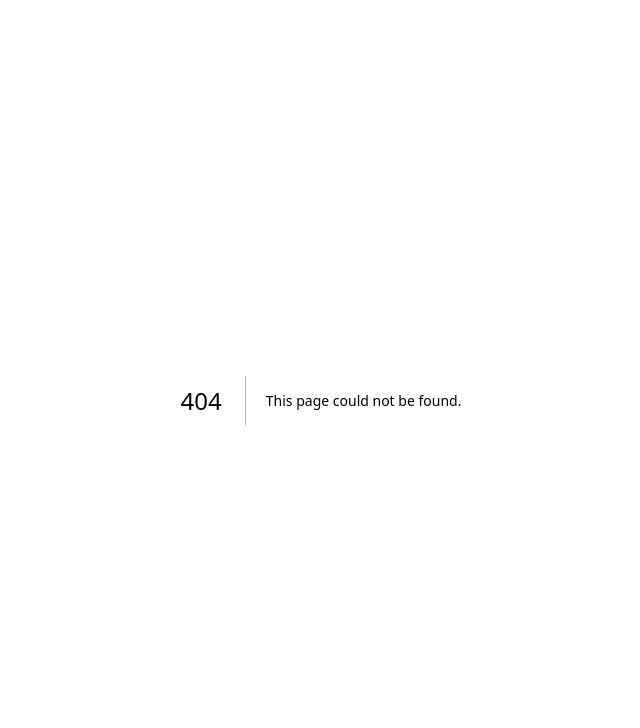
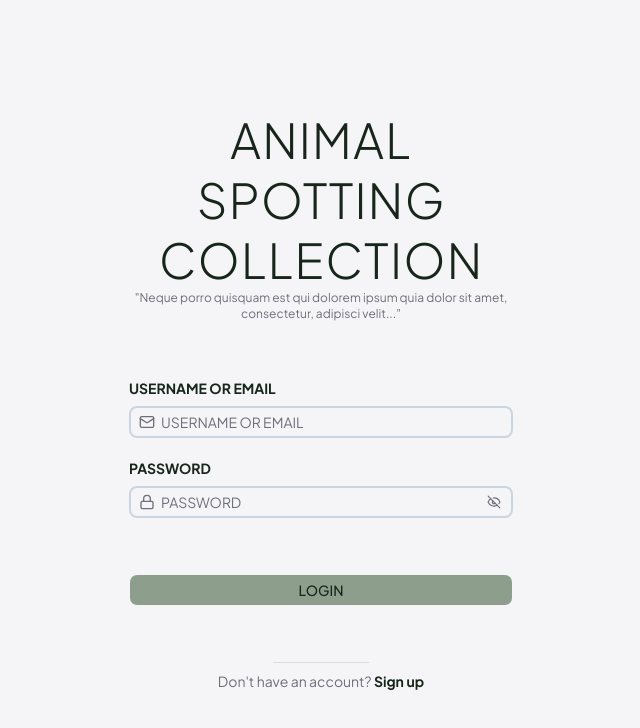
Before and after one commit to Kittikav1n/ANIMAL-SPOTTING-COLLECTION, a Next.js app in the folder my-web-app/: page /login in a window 1280 px wide. Before the commit this address had no page. Shown: the top 728 px of the page, without its empty margins (319-959 px from the left). Built offline with nearby package versions, Linux system fonts and the light colour scheme.

Commit message:
feat: add login page UI with input groups, icons and password toggle

```diff
--- /dev/null
+++ b/my-web-app/app/login/page.tsx
@@ -0,0 +1,80 @@
+"use client";
+
+import { useState } from "react";
+import { Button } from "@/components/ui/button";
+import { Separator } from "@/components/ui/separator";
+import {
+    InputGroup,
+    InputGroupAddon,
+    InputGroupInput,
+    InputGroupButton,
+} from "@/components/ui/input-group";
+import { Mail, Lock, Eye, EyeOff } from "lucide-react";
+import Link from "next/link";
+
+
+
+export default function Login() {
+    const [showPassword, setShowPassword] = useState(false);
+
+    return (
+        <main className="flex min-h-screen flex-col items-center justify-center p-24">
+            <div className="w-full max-w-sm flex flex-col gap-14">
+                <div className="flex flex-col items-center justify-center">
+                    <h1 className="text-5xl font-light text-center tracking-wide leading-tight">
+                        ANIMAL SPOTTING COLLECTION
+                    </h1>
+                    <p className="text-muted-foreground text-center text-xs">
+                        "Neque porro quisquam est qui dolorem ipsum quia dolor sit amet, consectetur, adipisci velit..."
+                    </p>
+                </div>
+
+                <div className="w-full max-w-sm flex flex-col gap-5">
+                    <div className="flex flex-col gap-2">
+                        <label htmlFor="username" className="text-sm font-bold">USERNAME OR EMAIL</label>
+                        <InputGroup className="border-2 border-[#CBD5E1]">
+                            <InputGroupAddon>
+                                <Mail />
+                            </InputGroupAddon>
+                            <InputGroupInput id="username" type="text" placeholder="USERNAME OR EMAIL" autoComplete="username" />
+                        </InputGroup>
+                    </div>
+
+                    <div className="flex flex-col gap-2">
+                        <label htmlFor="password" className="text-sm font-bold">PASSWORD</label>
+                        <InputGroup className="border-2 border-[#CBD5E1]">
+                            <InputGroupAddon>
+                                <Lock />
+                            </InputGroupAddon>
+                            <InputGroupInput
+                                id="password"
+                                type={showPassword ? "text" : "password"}
+                                placeholder="PASSWORD"
+                                autoComplete="current-password"
+                            />
+                            <InputGroupAddon align="inline-end">
+                                <InputGroupButton
+                                    onClick={() => setShowPassword(!showPassword)}
+                                    aria-label={showPassword ? "Hide password" : "Show password"}
+                                >
+                                    {showPassword ? <Eye /> : <EyeOff />}
+                                </InputGroupButton>
+                            </InputGroupAddon>
+                        </InputGroup>
+                    </div>
+
+                </div>
+
+                <Button className="w-full bg-[#526E4E]/63 hover:bg-[#526E4E]/75 text-foreground">LOGIN</Button>
+
+                <div className="flex flex-col gap-2">
+                    <Separator className="!w-24 mx-auto" />
+                    <p className="text-sm text-center text-muted-foreground">
+                        Don&apos;t have an account?{" "}
+                        <Link href="/register" className="font-bold text-foreground">Sign up</Link>
+                    </p>
+                </div>
+            </div>
+        </main>
+    );
+}
```
